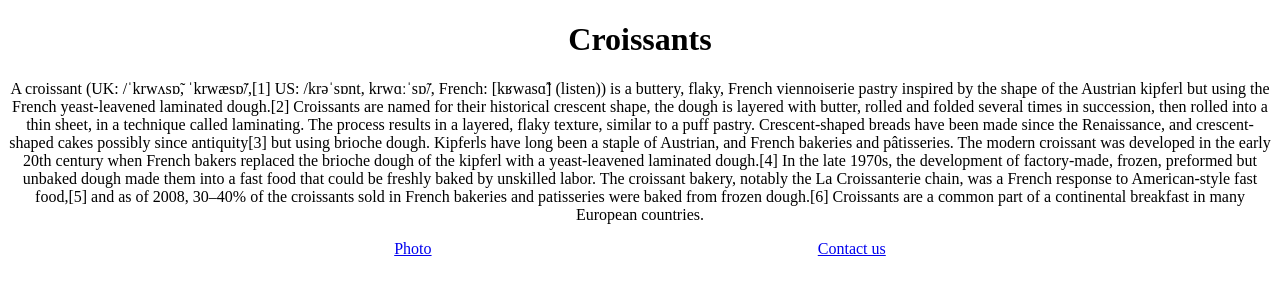
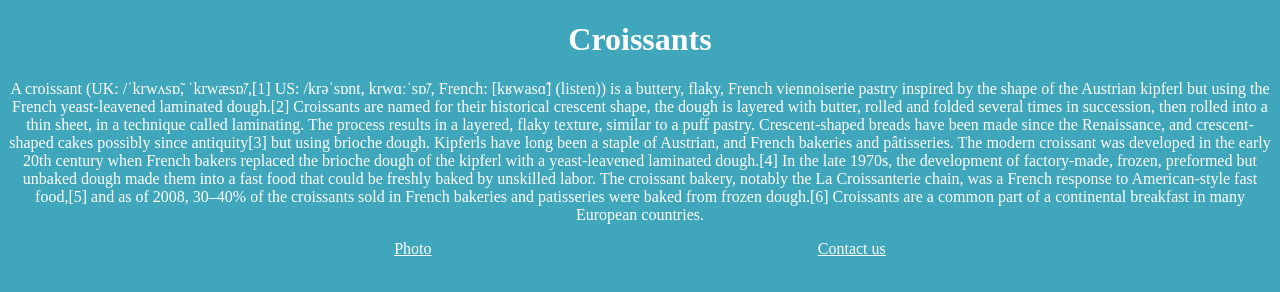
Before and after one commit to OksiMarty/backery, a plain HTML site: page index.html in a window 1280 px wide. Drawn offline with Linux system fonts and the light colour scheme.

Commit message:
new colors

```diff
--- a/css.css
+++ b/css.css
@@ -1,7 +1,17 @@
-h1 {text-align: center;}
-p {text-align: center;}
-.contacts {text-align: center;}
+:root {--main-color:#3FA6BC;
+--text-color: white;}
+body{background-color: var(--main-color);}
+h1 {text-align: center;
+    color: var(--text-color);
+}
+p {text-align: center;
+color: var(--text-color);
+}
+.contacts {text-align: center;
+color: var(--text-color);}
 img {display: block;
 margin: 0 auto;}
 .links {display: flex;
-justify-content: space-evenly;}
+justify-content: space-evenly;
+}
+.links a {color: var(--text-color);}
```
